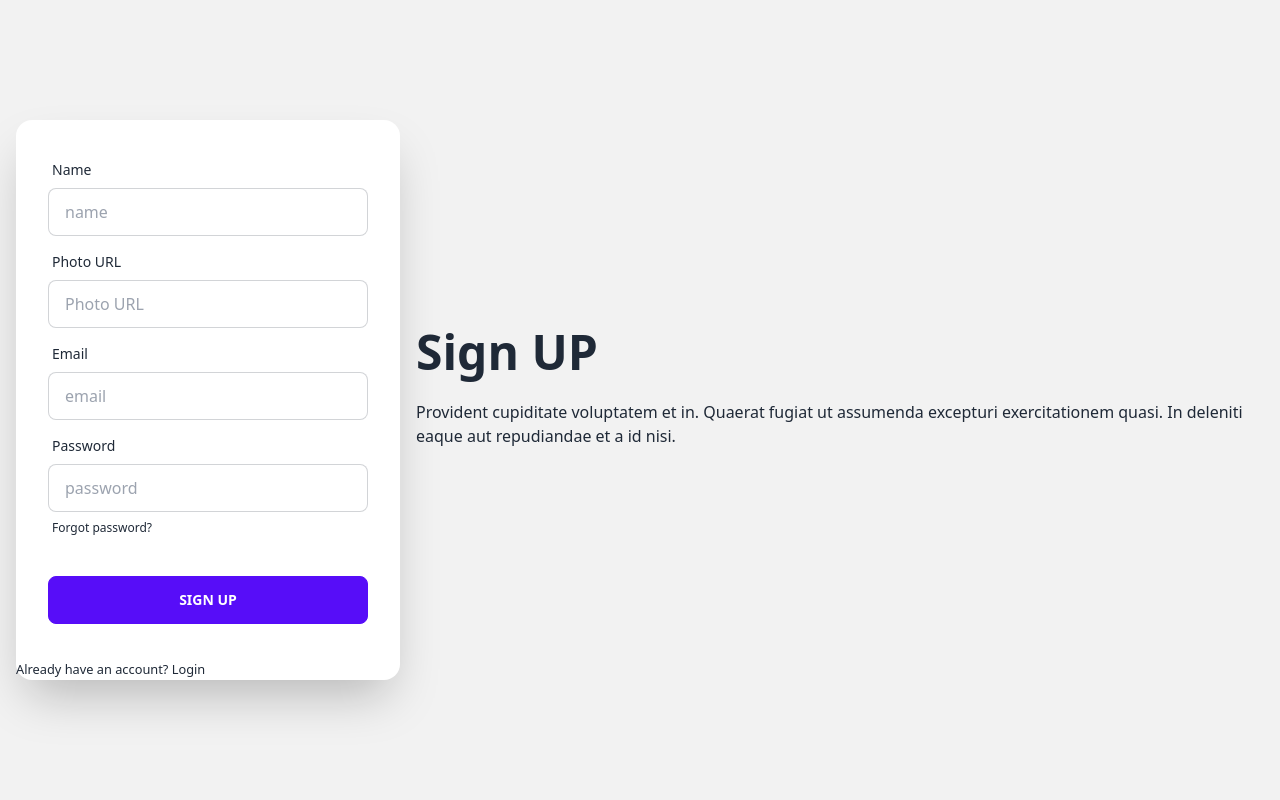
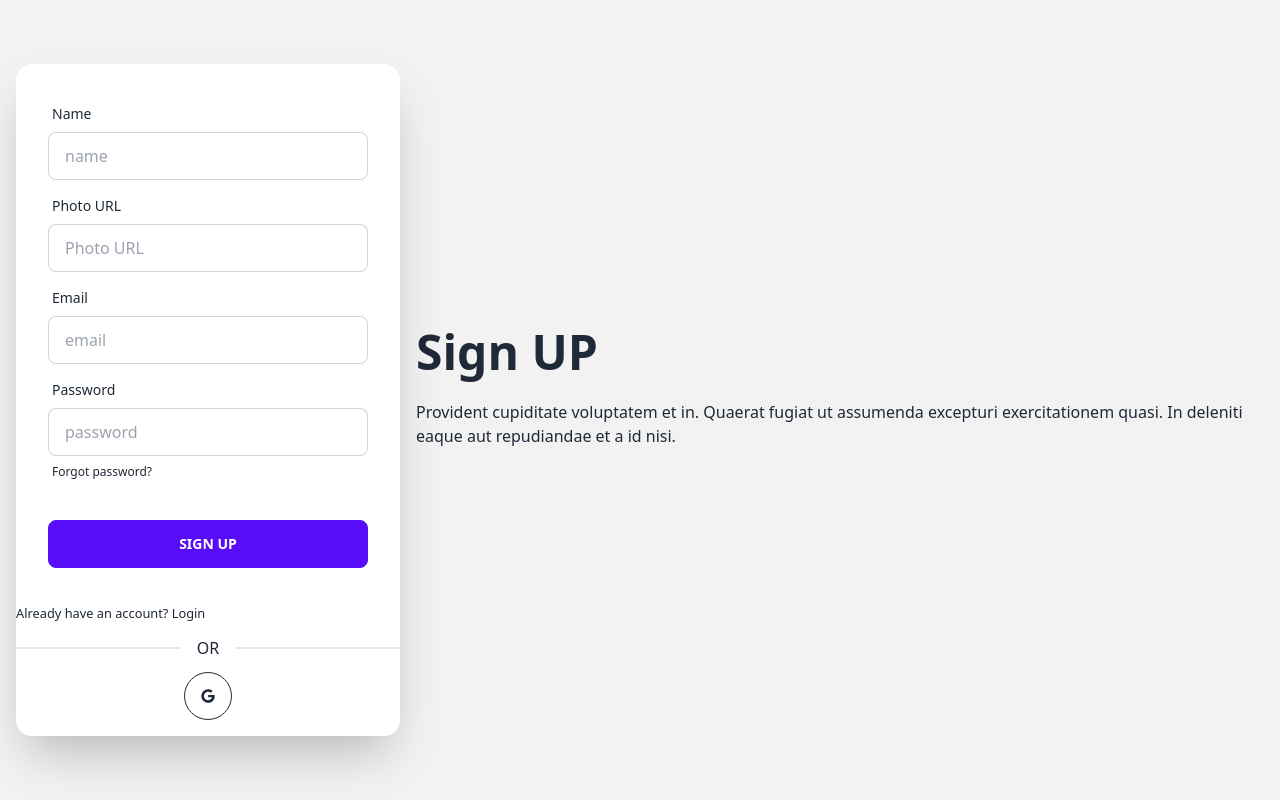
Before and after one commit to ShaikatRoy/bistro-boss-client, a React (Vite) app: page /signup in a window 1280 px wide. Built offline with nearby package versions, Linux system fonts and the light colour scheme; no server answers.

Commit message:
google auth added

```diff
--- a/src/Routes/Routes.jsx
+++ b/src/Routes/Routes.jsx
@@ -45,7 +45,7 @@
     },
     {
       path: 'dashboard',
-      element: <DashBoard></DashBoard>,
+      element: <PrivateRoute><DashBoard></DashBoard></PrivateRoute>,
       children: [
         {
           path: 'mycart',
--- a/src/pages/Login/Login.jsx
+++ b/src/pages/Login/Login.jsx
@@ -4,6 +4,7 @@
 import { Link, useLocation, useNavigate } from 'react-router-dom';
 import { Helmet } from 'react-helmet';
 import Swal from 'sweetalert2'
+import SocialLogin from '../Shared/SocialLogin/SocialLogin';
 
 const Login = () => {
     const [disabled, setDisabled] = useState(true);
@@ -83,6 +84,7 @@
                             </div>
                         </form>
                         <p><small>New Here? <Link to="/signup">Create an account</Link></small></p>
+                        <SocialLogin></SocialLogin>
                     </div>
                 </div>
             </div>
--- /dev/null
+++ b/src/pages/Shared/SocialLogin/SocialLogin.jsx
@@ -0,0 +1,45 @@
+import { FaGoogle } from "react-icons/fa";
+import { AuthContext } from "../../../providers/AuthProvider";
+import { useContext } from "react";
+import { useLocation, useNavigate } from "react-router-dom";
+
+const SocialLogin = () => {
+    const {googleSignIn} = useContext(AuthContext);
+    const navigate = useNavigate();
+    const location = useLocation();
+
+    const from = location.state?.from?.pathname || "/";
+
+
+    const handleGoogleSignIn = () => {
+        googleSignIn()
+        .then(result => {
+            const loggedInUser = result.user;
+            console.log(loggedInUser);
+            const saveUser = {name: loggedInUser.displayName, email: loggedInUser.email}
+            fetch('http://localhost:5000/users', {
+                method: 'POST',
+                headers: {
+                    'content-type':'application/json'
+                },
+                body: JSON.stringify(saveUser)
+            })
+            .then(res => res.json())
+            .then(() => {
+                   navigate(from, {replace: true});
+                })
+             })
+    }
+    return (
+        <div>
+            <div className="divider">OR</div>
+            <div className="w-full text-center my-4">
+            <button onClick={handleGoogleSignIn} className="btn btn-circle btn-outline">
+              <FaGoogle></FaGoogle>
+            </button>
+            </div>
+        </div>
+    );
+};
+
+export default SocialLogin;
--- a/src/pages/SignUp/SignUp.jsx
+++ b/src/pages/SignUp/SignUp.jsx
@@ -4,6 +4,7 @@
 import { AuthContext } from "../../providers/AuthProvider";
 import { Link, useNavigate } from "react-router-dom";
 import Swal from 'sweetalert2'
+import SocialLogin from "../Shared/SocialLogin/SocialLogin";
 
 
 const SignUp = () => {
@@ -13,14 +14,25 @@
     const navigate = useNavigate();
 
     const onSubmit = data => {
-        console.log(data);
+
         createUser(data.email, data.password)
         .then (result => {
             const loggedUser = result.user;
             console.log(loggedUser);
+
             updateUserProfile(data.name, data.photoURL)
             .then(() => {
-                console.log('user profile info updated')
+                const saveUser = {name: data.name, email: data.email}
+                fetch('http://localhost:5000/users', {
+                    method: 'POST',
+                    headers: {
+                        'content-type':'application/json'
+                    },
+                    body: JSON.stringify(saveUser)
+                })
+                .then(res => res.json())
+                .then(data => {
+                    if(data.insertedId){
                         reset();
                         Swal.fire({
                             icon: 'success',
@@ -29,6 +41,8 @@
                             timer: 1500
                         });
                         navigate('/');
+                    }
+                })
             })
             .catch(error => console.log(error))
 
@@ -92,6 +106,7 @@
                             </div>
                         </form>
                         <p><small>Already have an account? <Link to="/login">Login</Link></small></p>
+                        <SocialLogin></SocialLogin>
                     </div>
                 </div>
             </div>
--- a/src/providers/AuthProvider.jsx
+++ b/src/providers/AuthProvider.jsx
@@ -1,5 +1,5 @@
 import { createContext, useEffect, useState } from "react";
-import { createUserWithEmailAndPassword, getAuth, onAuthStateChanged, signInWithEmailAndPassword, signOut, updateProfile } from "firebase/auth";
+import { GoogleAuthProvider, createUserWithEmailAndPassword, getAuth, onAuthStateChanged, signInWithEmailAndPassword, signInWithPopup, signOut, updateProfile } from "firebase/auth";
 import { app } from "../firebase/firebase.config";
 
 export const AuthContext = createContext(null);
@@ -10,6 +10,8 @@
     const [user, setUser] = useState(null);
     const [loading, setLoading] = useState(true);
 
+    const googleProvider = new GoogleAuthProvider();
+
     const createUser = (email, password) => {
         setLoading(true);
         return createUserWithEmailAndPassword(auth, email, password);
@@ -18,6 +20,11 @@
     const signIn = ( email, password) => {
         setLoading(true);
         return signInWithEmailAndPassword(auth, email, password);
+    }
+
+    const googleSignIn = () => {
+        setLoading(true);
+        return signInWithPopup(auth, googleProvider);
     }
 
     const logOut = () => {
@@ -48,7 +55,8 @@
         createUser,
         signIn,
         logOut,
-        updateUserProfile
+        updateUserProfile,
+        googleSignIn
     }
 
     return (
```
Lines whose indentation alone changed are shown as unchanged.
